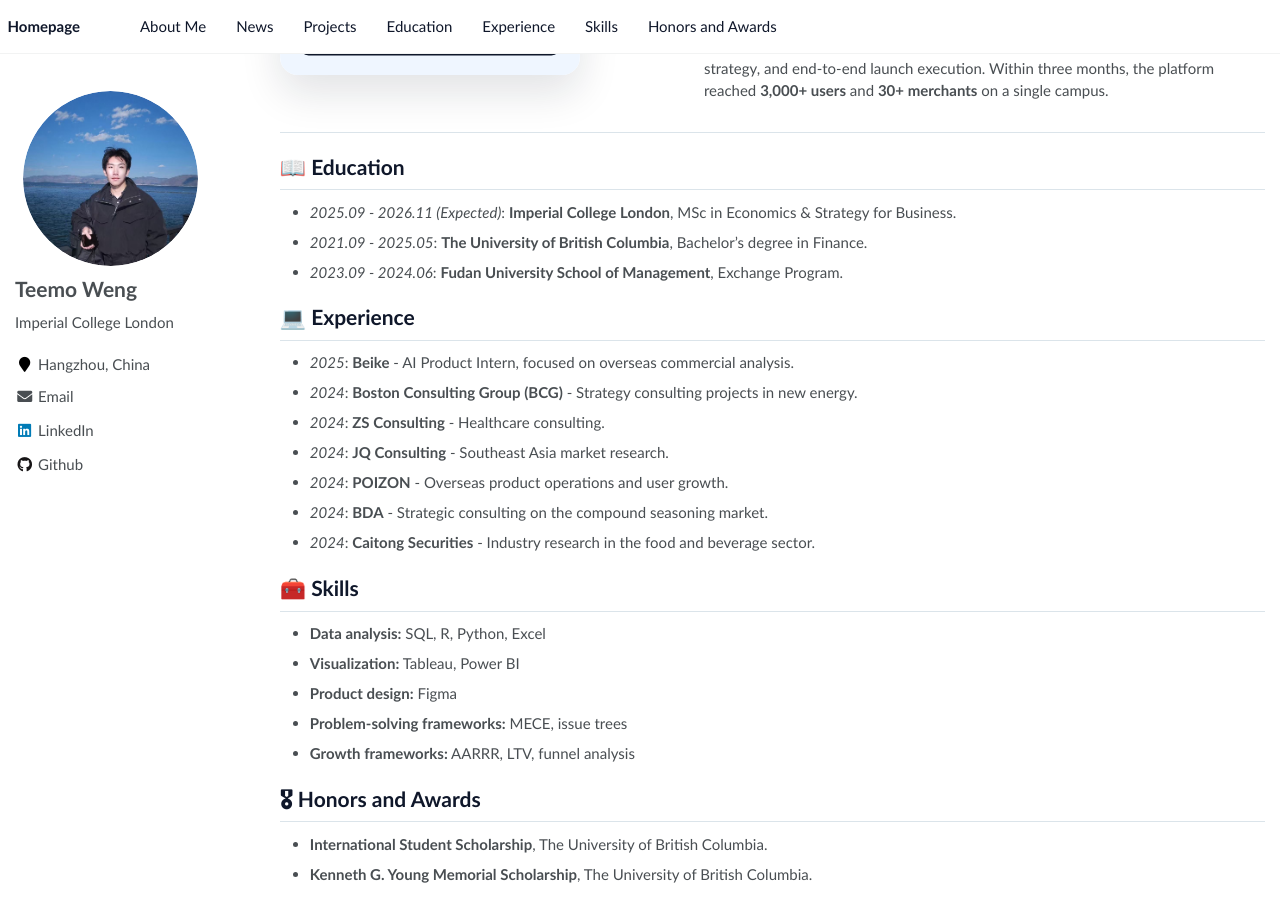
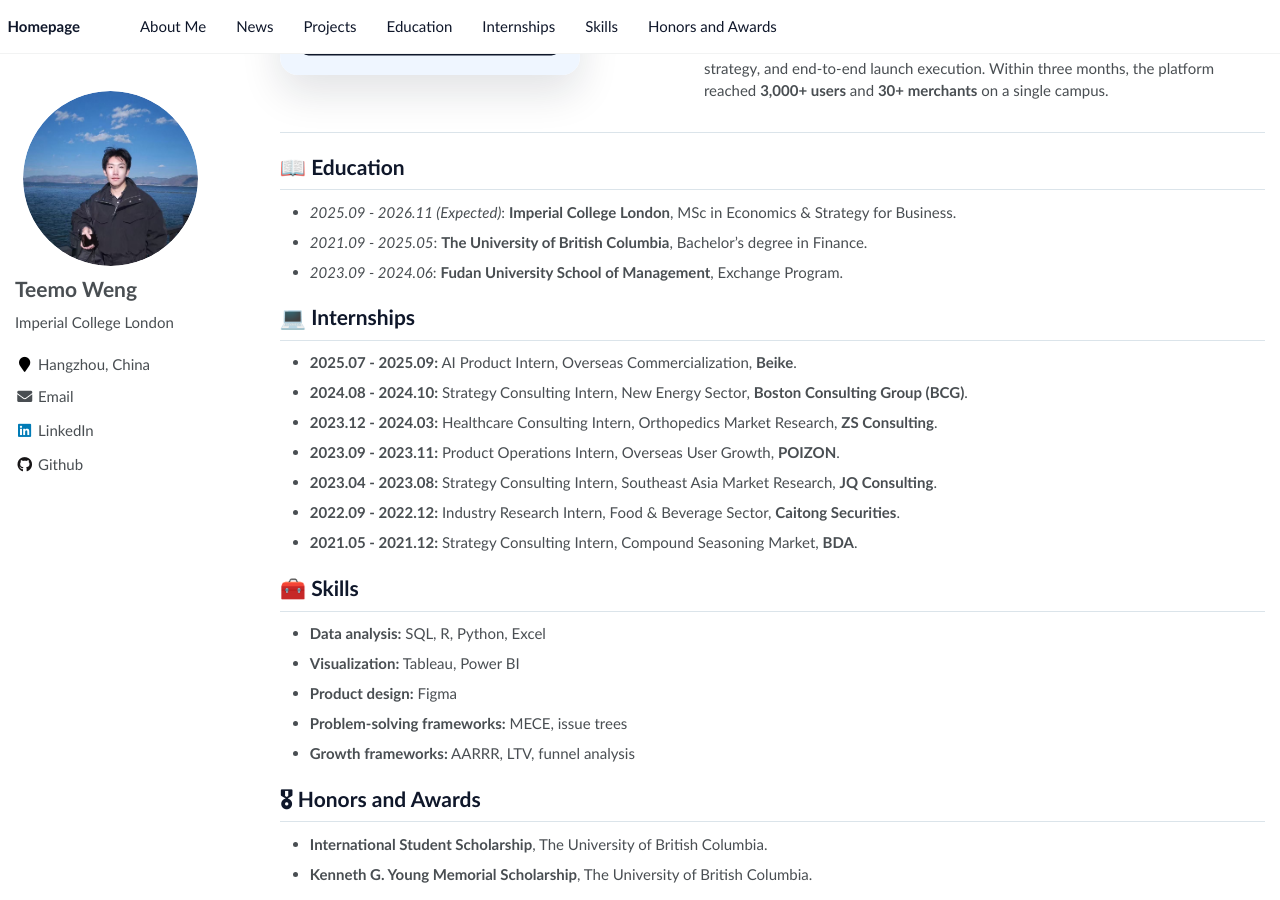
Before and after one commit to teemoweng/teemoweng.github.io, a Jekyll site: the page built from _pages/about.md, in a window 1280 px wide and 900 px high, scrolled down 854 px. Built offline with Jekyll 4.4.1, drawn with Linux system fonts in a browser that asks for light colours.

Commit message:
Rename Experience to Internships

```diff
--- a/_data/navigation.yml
+++ b/_data/navigation.yml
@@ -12,8 +12,8 @@
   - title: "Education"
     url: "/#-education"
 
-  - title: "Experience"
-    url: "/#-experience"
+  - title: "Internships"
+    url: "/#-internships"
 
   - title: "Skills"
     url: "/#-skills"
--- a/_pages/about.md
+++ b/_pages/about.md
@@ -51,14 +51,14 @@
 - *2021.09 - 2025.05*: **The University of British Columbia**, Bachelor's degree in Finance.
 - *2023.09 - 2024.06*: **Fudan University School of Management**, Exchange Program.
 
-# 💻 Experience
-- *2025*: **Beike** - AI Product Intern, focused on overseas commercial analysis.
-- *2024*: **Boston Consulting Group (BCG)** - Strategy consulting projects in new energy.
-- *2024*: **ZS Consulting** - Healthcare consulting.
-- *2024*: **JQ Consulting** - Southeast Asia market research.
-- *2024*: **POIZON** - Overseas product operations and user growth.
-- *2024*: **BDA** - Strategic consulting on the compound seasoning market.
-- *2024*: **Caitong Securities** - Industry research in the food and beverage sector.
+# 💻 Internships
+- **2025.07 - 2025.09:** AI Product Intern, Overseas Commercialization, **Beike**.
+- **2024.08 - 2024.10:** Strategy Consulting Intern, New Energy Sector, **Boston Consulting Group (BCG)**.
+- **2023.12 - 2024.03:** Healthcare Consulting Intern, Orthopedics Market Research, **ZS Consulting**.
+- **2023.09 - 2023.11:** Product Operations Intern, Overseas User Growth, **POIZON**.
+- **2023.04 - 2023.08:** Strategy Consulting Intern, Southeast Asia Market Research, **JQ Consulting**.
+- **2022.09 - 2022.12:** Industry Research Intern, Food & Beverage Sector, **Caitong Securities**.
+- **2021.05 - 2021.12:** Strategy Consulting Intern, Compound Seasoning Market, **BDA**.
 
 # 🧰 Skills
 - **Data analysis:** SQL, R, Python, Excel
```
